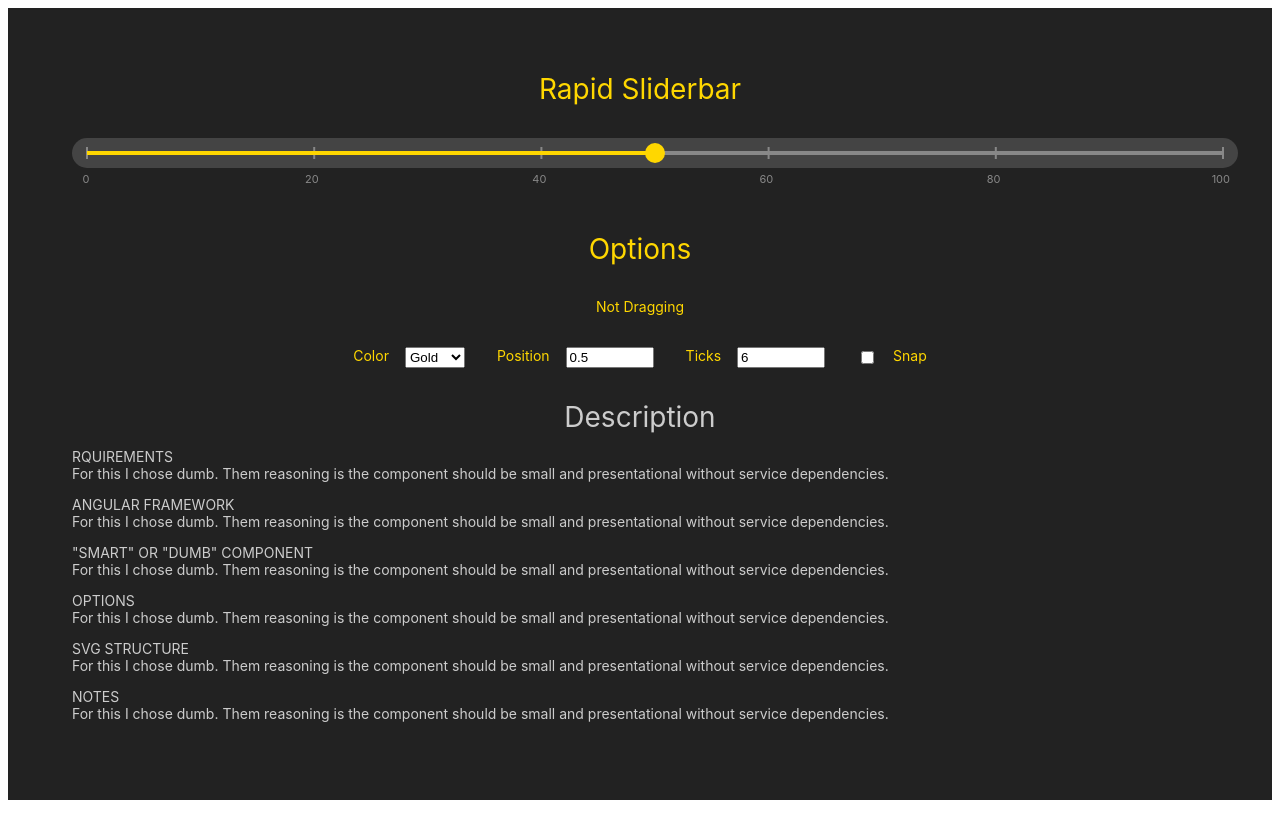
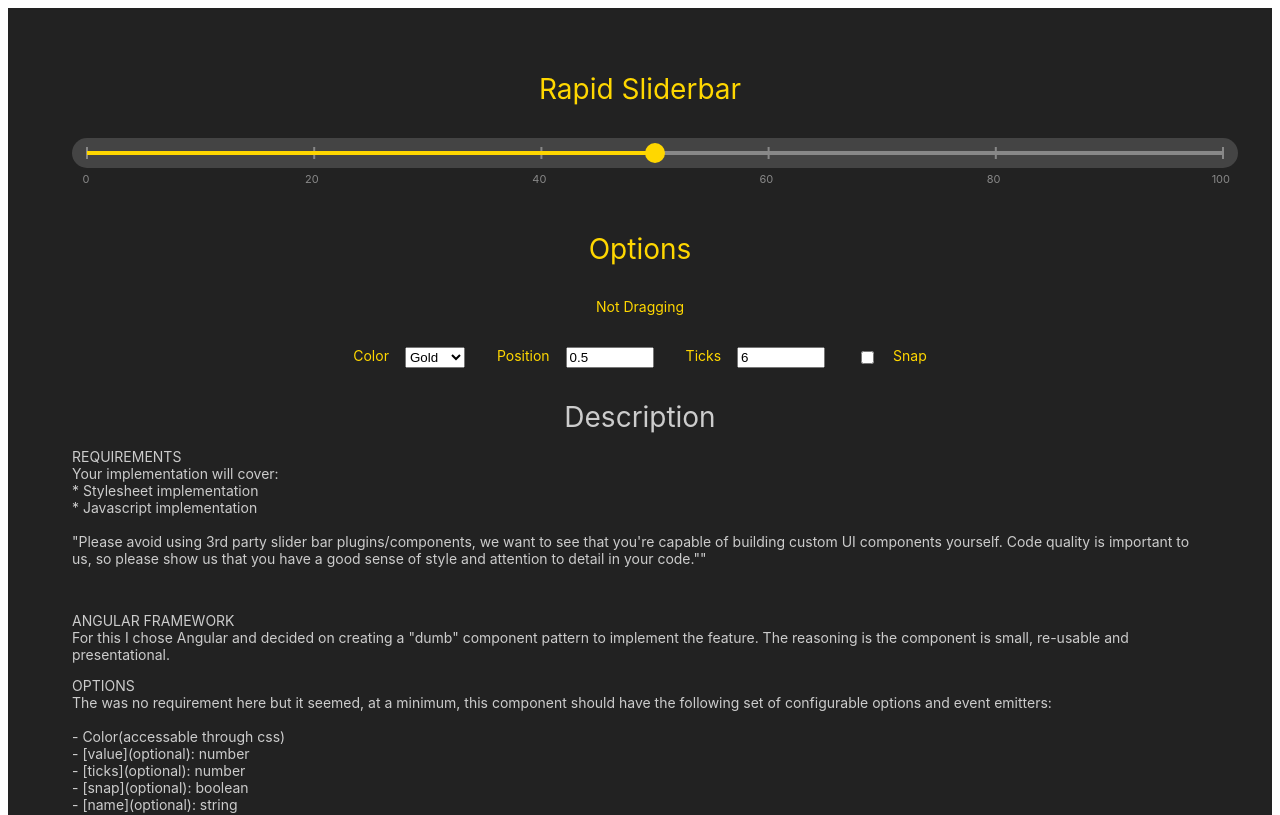
Before and after one commit to DavidLeonard77/RapidAI-Sliderbar, an Angular app: page / in a window 1280 px wide. Shown: the top 815 px of the page. Built offline with nearby package versions, Linux system fonts and the light colour scheme.

Commit message:
Add some notes

```diff
--- a/src/app/app.component.html
+++ b/src/app/app.component.html
@@ -38,34 +38,57 @@
     <div class="title">Description</div>
     <div>
       <p>
-        RQUIREMENTS<br />
-        For this I chose dumb. Them reasoning is the component should be small
-        and presentational without service dependencies.
+        REQUIREMENTS<br />
+        Your implementation will cover:<br />
+        * Stylesheet implementation<br />
+        * Javascript implementation<br />
+        <br />
+        "Please avoid using 3rd party slider bar plugins/components, we want to
+        see that you're capable of building custom UI components yourself. Code
+        quality is important to us, so please show us that you have a good sense
+        of style and attention to detail in your code.""
       </p>
+      <br />
       <p>
         ANGULAR FRAMEWORK<br />
-        For this I chose dumb. Them reasoning is the component should be small
-        and presentational without service dependencies.
-      </p>
-      <p>
-        "SMART" OR "DUMB" COMPONENT<br />
-        For this I chose dumb. Them reasoning is the component should be small
-        and presentational without service dependencies.
+        For this I chose Angular and decided on creating a "dumb" component
+        pattern to implement the feature. The reasoning is the component is
+        small, re-usable and presentational.
       </p>
       <p>
         OPTIONS<br />
-        For this I chose dumb. Them reasoning is the component should be small
-        and presentational without service dependencies.
+        The was no requirement here but it seemed, at a minimum, this component
+        should have the following set of configurable options and event
+        emitters:<br />
+        <br />
+        - Color(accessable through css)
+        <br />
+        - [value](optional): number<br />
+        - [ticks](optional): number<br />
+        - [snap](optional): boolean<br />
+        - [name](optional): string<br />
+        <br />
+        - (dragStarted): void<br />
+        - (dragEnded): void<br />
+        - (valueChange): number<br />
+        <br />
+        Note: Also considered but not implemented:<br />
+        - [disabled](optional:boolean<br />
+        - [min](optional):number<br />
+        - [max](optional):number<br />
       </p>
       <p>
-        SVG STRUCTURE<br />
-        For this I chose dumb. Them reasoning is the component should be small
-        and presentational without service dependencies.
+        STRUCTURE<br />
+        Chose svg (mostly) to render the graphics over pure css for scalability
+        and options. Also, a resposive slider width (css) seemed prefferd over
+        fixed.
       </p>
       <p>
         NOTES<br />
-        For this I chose dumb. Them reasoning is the component should be small
-        and presentational without service dependencies.
+        Angular change-detection stategy could be looked at further for
+        performance gains. Also, unit test were not written for the sake of time
+        but would normally be included for a feature that is considered
+        "complete".
       </p>
     </div>
   </div>
```
